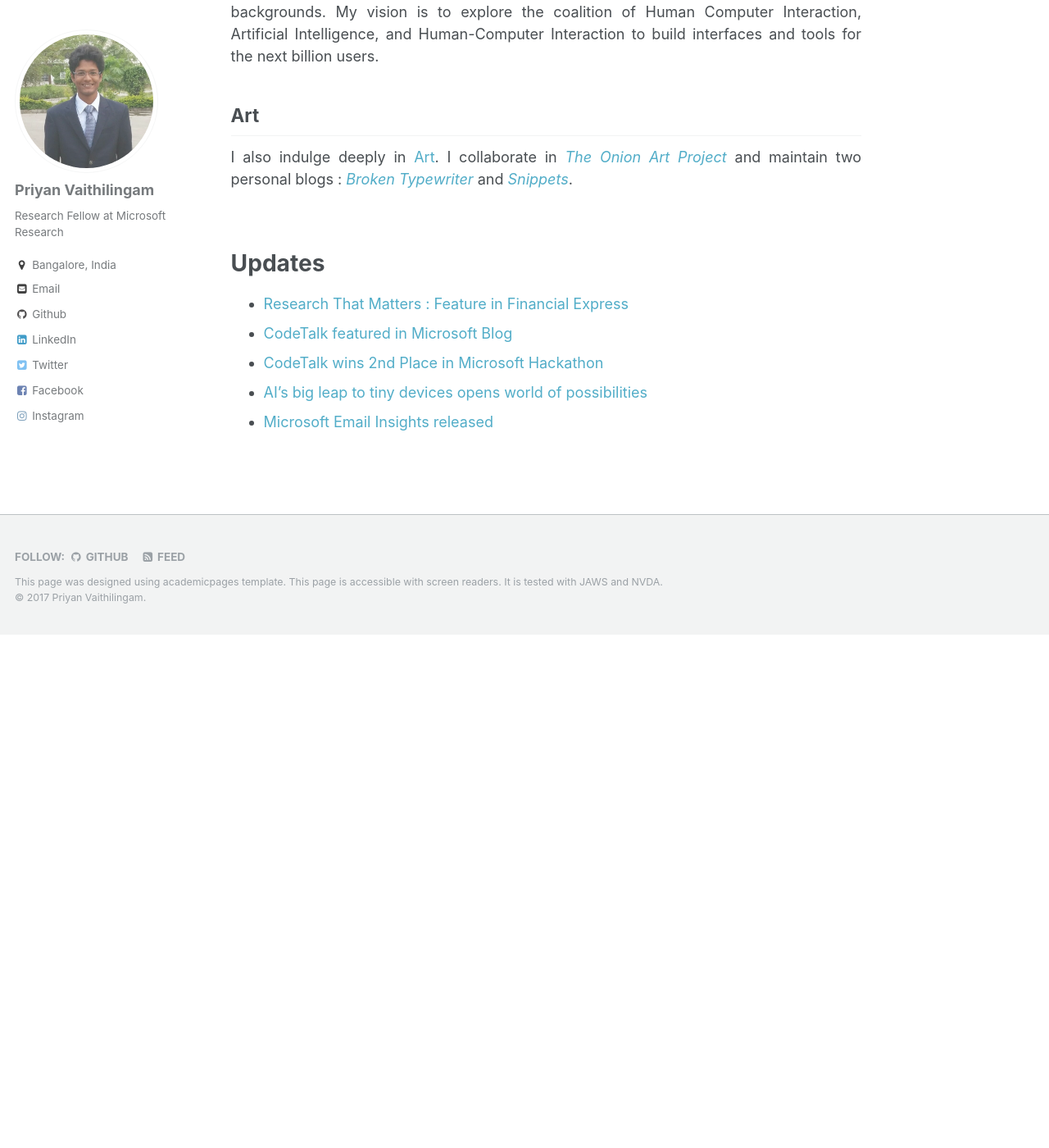
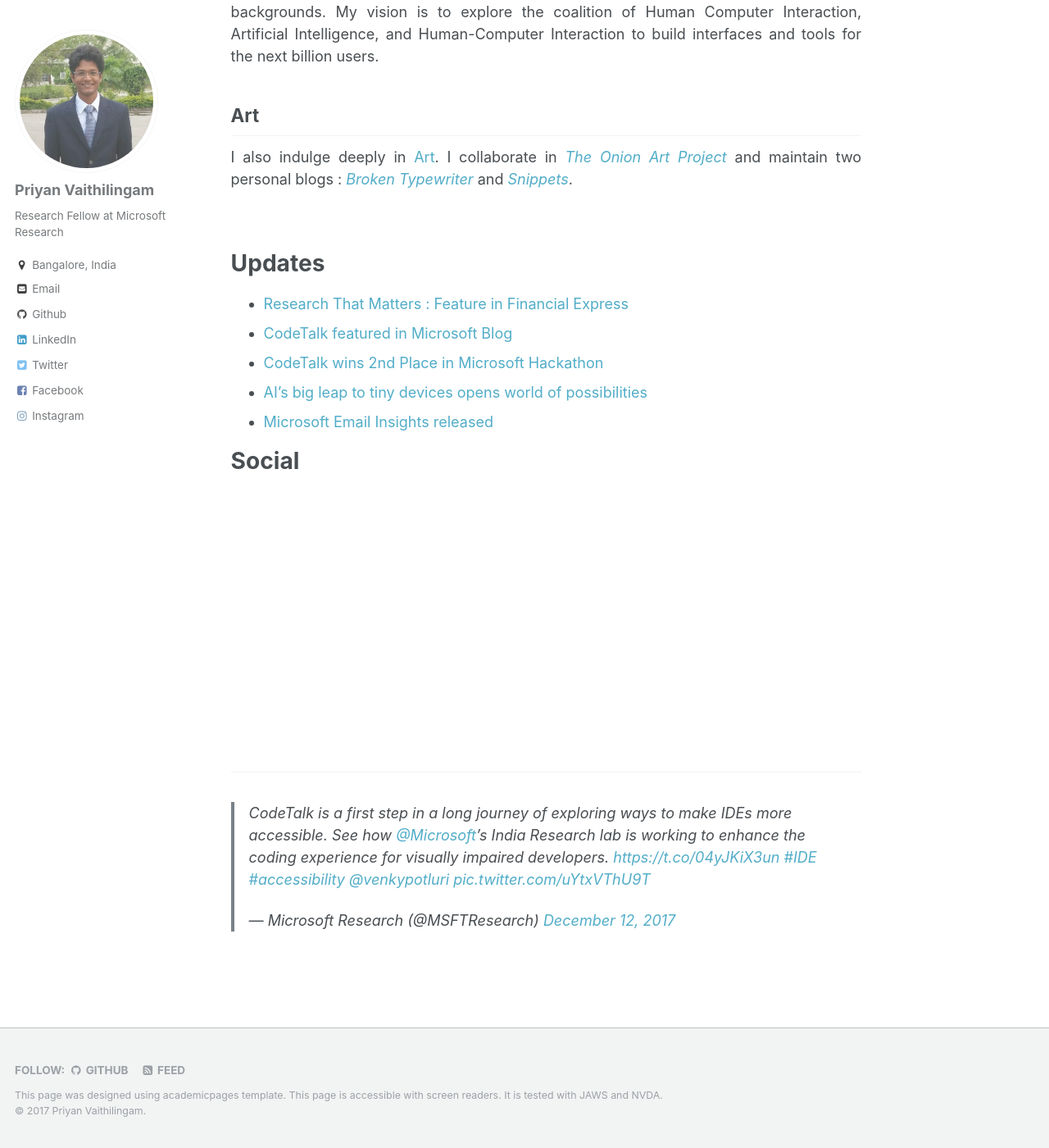
Before and after one commit to priyanmuthu/priyanmuthu.github.io, a Jekyll site: the page built from _pages/about.md, in a window 1280 px wide and 1400 px high, scrolled down 517 px. Shown: the whole window at 82% size. Built offline with Jekyll 4.4.1, drawn with Linux system fonts in a browser that asks for light colours; a script that is not in the unit is left out; comment, search, counter and statistics services are not loaded; before the commit the page ends 1291 px from its top, so only the background shows below that.

Commit message:
updated homepage

```diff
--- a/_pages/about.md
+++ b/_pages/about.md
@@ -36,3 +36,12 @@
     </li>
   {% endfor %}
 </ul>
+
+
+Social
+===
+
+<div class="iframely-embed" style="max-width: 1310px;"><div class="iframely-responsive" style="padding-bottom: 42.7478%;"><a href="https://www.microsoft.com/en-us/research/blog/codetalk-rethinking-ide-accessibility/" data-iframely-url="//cdn.iframe.ly/PFN17iE"></a></div></div><script async src="//cdn.iframe.ly/embed.js" charset="utf-8"></script>
+---
+<blockquote class="twitter-tweet" data-lang="en"><p lang="en" dir="ltr">CodeTalk is a first step in a long journey of exploring ways to make IDEs more accessible. See how <a href="https://twitter.com/Microsoft?ref_src=twsrc%5Etfw">@Microsoft</a>’s India Research lab is working to enhance the coding experience for visually impaired developers. <a href="https://t.co/04yJKiX3un">https://t.co/04yJKiX3un</a> <a href="https://twitter.com/hashtag/IDE?src=hash&amp;ref_src=twsrc%5Etfw">#IDE</a> <a href="https://twitter.com/hashtag/accessibility?src=hash&amp;ref_src=twsrc%5Etfw">#accessibility</a> <a href="https://twitter.com/venkypotluri?ref_src=twsrc%5Etfw">@venkypotluri</a> <a href="https://t.co/uYtxVThU9T">pic.twitter.com/uYtxVThU9T</a></p>&mdash; Microsoft Research (@MSFTResearch) <a href="https://twitter.com/MSFTResearch/status/940381447185223680?ref_src=twsrc%5Etfw">December 12, 2017</a></blockquote>
+<script async src="https://platform.twitter.com/widgets.js" charset="utf-8"></script>
```
